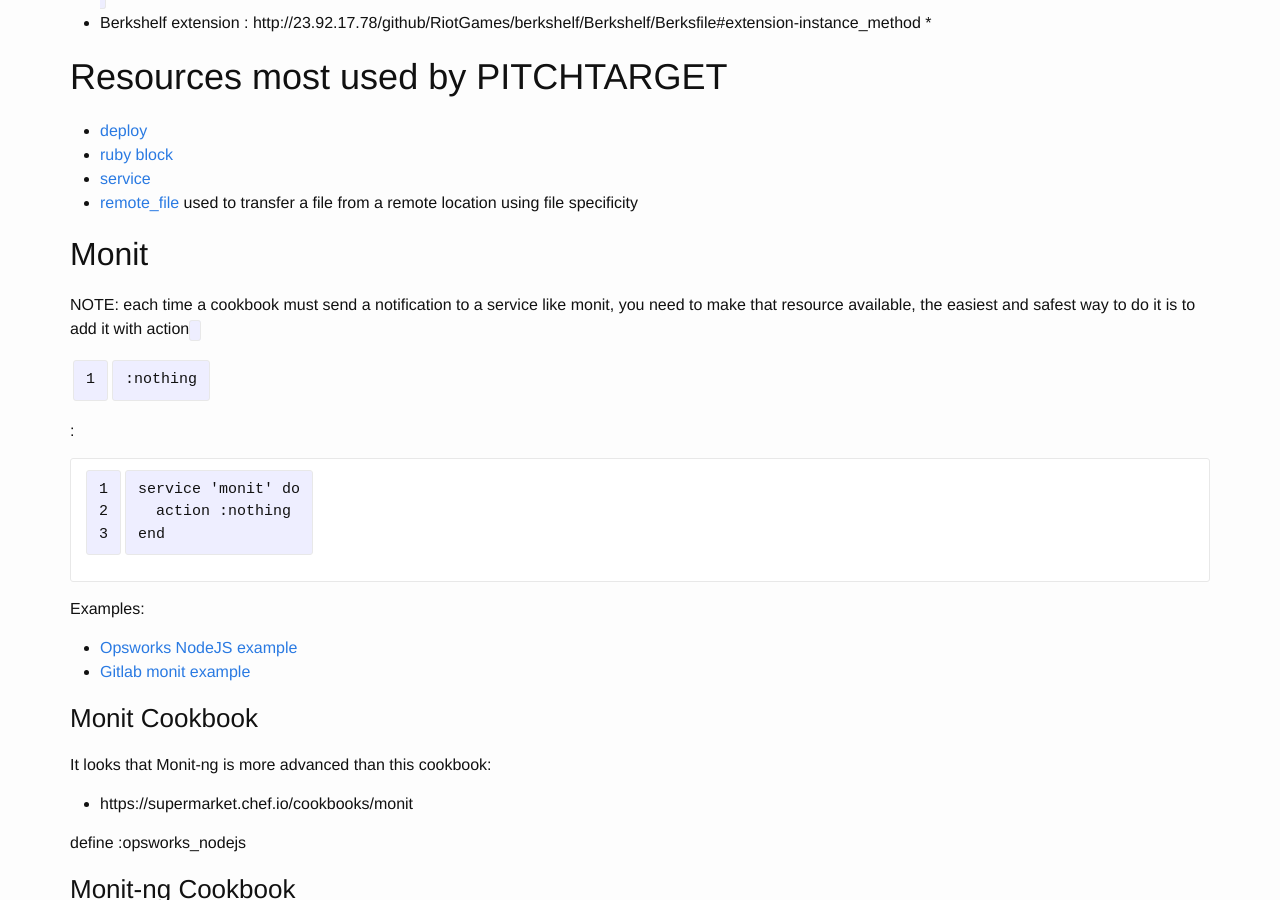
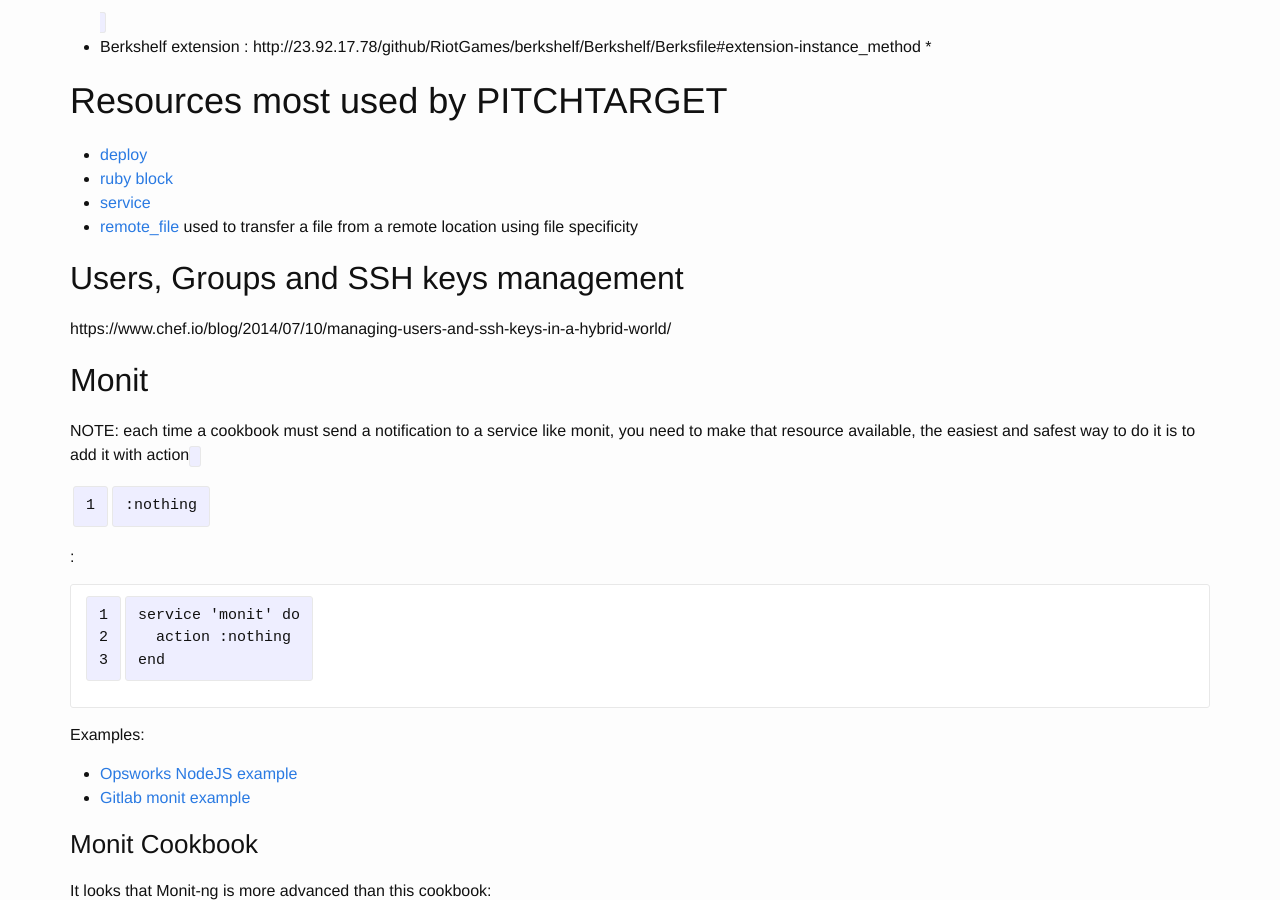
Before and after one commit to breezeight/nicola_blog, a Jekyll site: the page built from _guides/chef.markdown, in a window 1280 px wide and 900 px high, scrolled down 16196 px. Built offline with Jekyll 4.4.1, drawn with Linux system fonts in a browser that asks for light colours; some of the changed text lies outside the part shown.

Commit message:
Chef: users cookbook (ssh key management)

```diff
--- a/_guides/chef.markdown
+++ b/_guides/chef.markdown
@@ -650,6 +650,9 @@
 * [service](http://docs.opscode.com/chef/resources.html#service)
 * [remote_file](http://docs.opscode.com/resource_remote_file.html) used to transfer a file from a remote location using file specificity
 
+## Users, Groups and SSH keys management
+
+https://www.chef.io/blog/2014/07/10/managing-users-and-ssh-keys-in-a-hybrid-world/
 
 ## Monit
 
```
